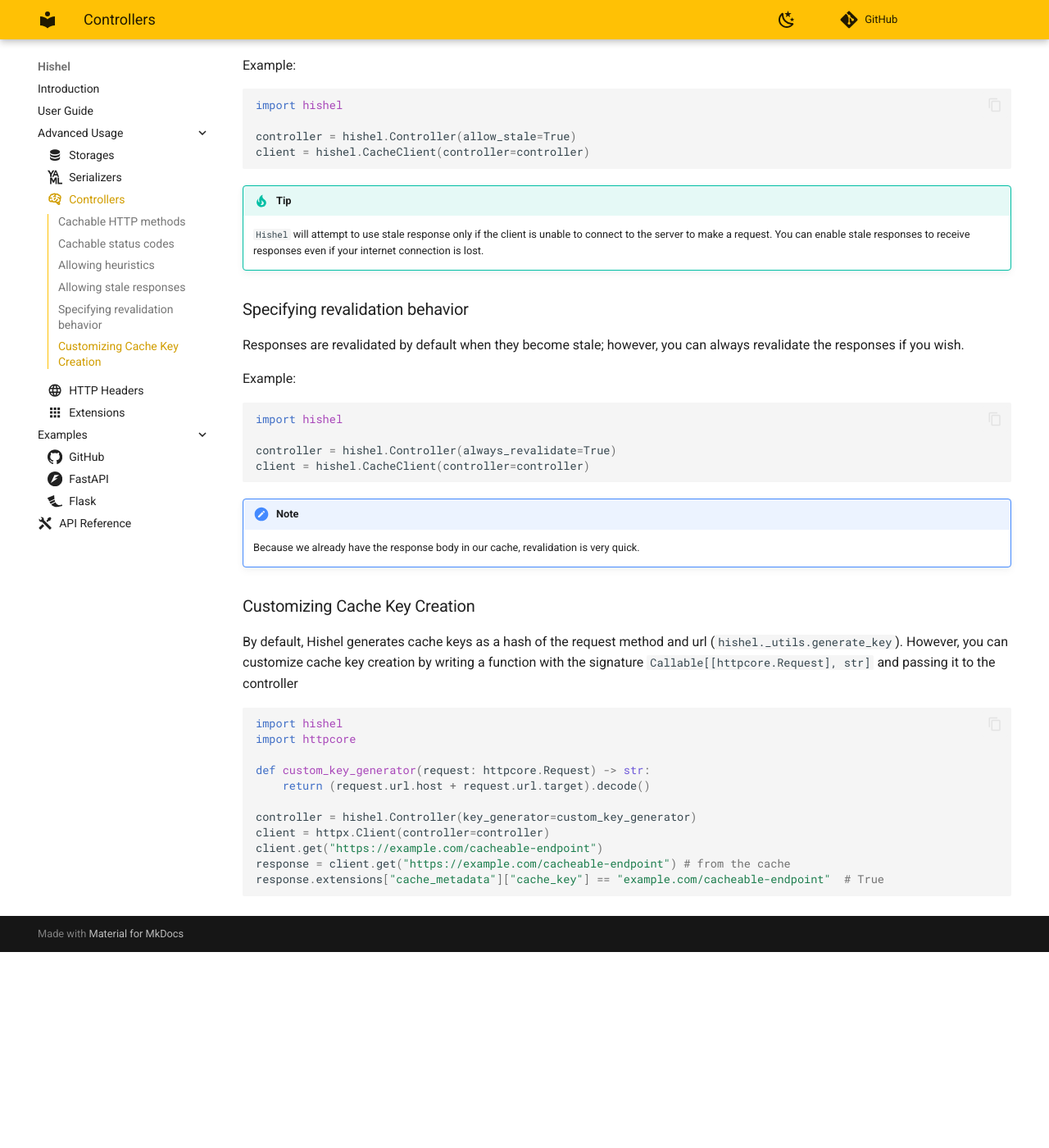
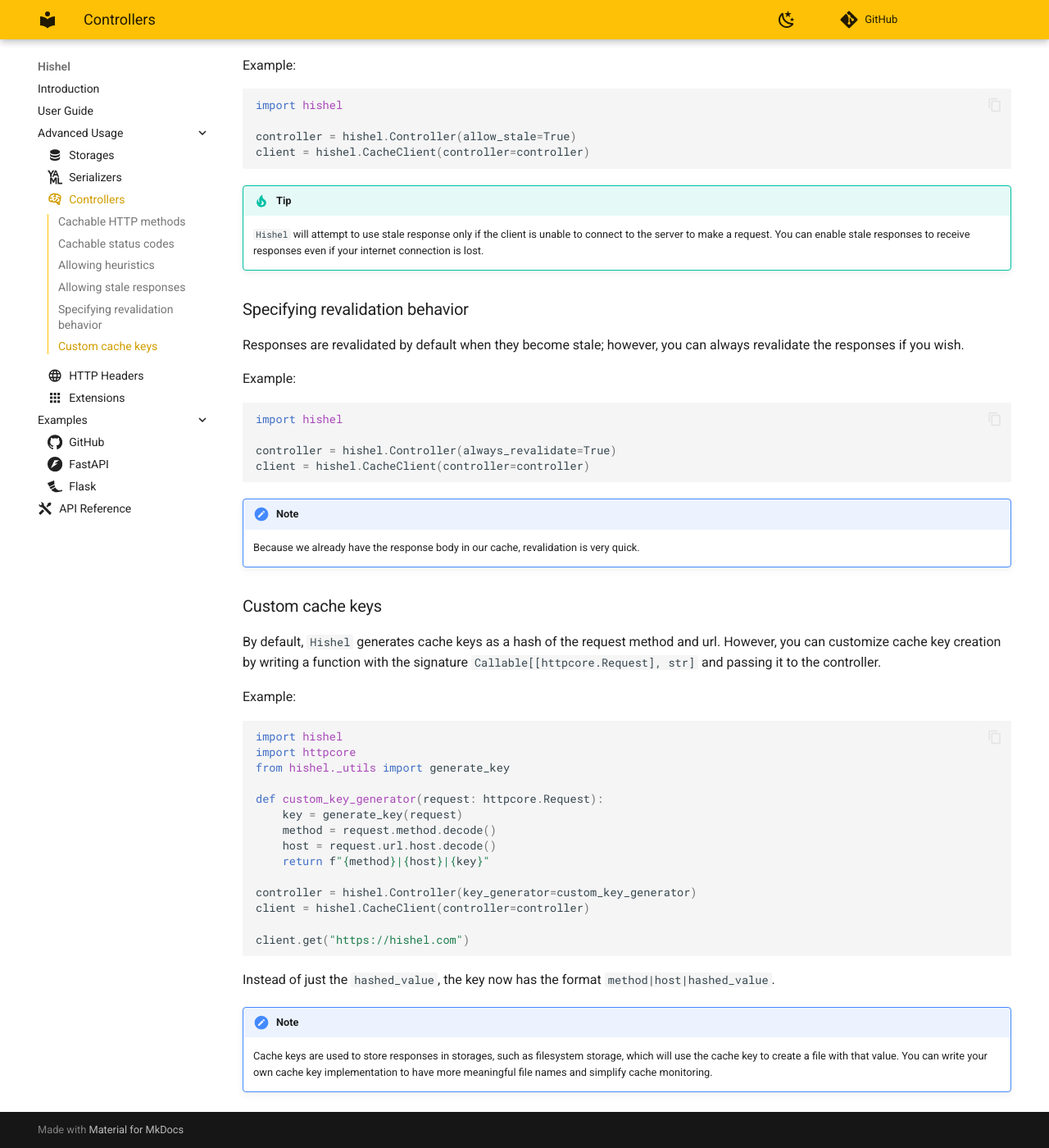
Before and after one commit to karpetrosyan/hishel, an MkDocs documentation site: the page built from docs/advanced/controllers.md, in a window 1280 px wide and 1400 px high, scrolled down 1767 px. Shown: the whole window at 82% size. Built offline with MkDocs 1.6.1 and Material for MkDocs 9.7.7, drawn with Linux system fonts in a browser that asks for light colours; comment, search, counter and statistics services are not loaded; before the commit the page ends 2928 px from its top, so only the background shows below that.

Commit message:
Improve docs

````diff
--- a/docs/advanced/controllers.md
+++ b/docs/advanced/controllers.md
@@ -106,22 +106,32 @@
 !!! note
     Because we already have the response body in our cache, revalidation is very quick.
 
-### Customizing Cache Key Creation
+### Custom cache keys
 
-By default, Hishel generates cache keys as a hash of the request method and url (`hishel._utils.generate_key`). However, you can customize
-cache key creation by writing a function with the signature `Callable[[httpcore.Request], str]` and passing it to the controller
+By default, `Hishel` generates cache keys as a hash of the request method and url.
+However, you can customize cache key creation by writing a function with the signature `Callable[[httpcore.Request], str]` and passing it to the controller.
+
+Example:
 
 ```python
 import hishel
 import httpcore
+from hishel._utils import generate_key
 
-def custom_key_generator(request: httpcore.Request) -> str:
-    return (request.url.host + request.url.target).decode()
+def custom_key_generator(request: httpcore.Request):
+    key = generate_key(request)
+    method = request.method.decode()
+    host = request.url.host.decode()
+    return f"{method}|{host}|{key}"
 
 controller = hishel.Controller(key_generator=custom_key_generator)
-client = httpx.Client(controller=controller)
-client.get("https://example.com/cacheable-endpoint")
-response = client.get("https://example.com/cacheable-endpoint") # from the cache
-response.extensions["cache_metadata"]["cache_key"] == "example.com/cacheable-endpoint"  # True
+client = hishel.CacheClient(controller=controller)
 
+client.get("https://hishel.com")
 ```
+
+Instead of just the `hashed_value`, the key now has the format `method|host|hashed_value`.
+
+!!! note
+    Cache keys are used to store responses in storages, such as filesystem storage, which will use the cache key to create a file with that value.
+    You can write your own cache key implementation to have more meaningful file names and simplify cache monitoring.
````
